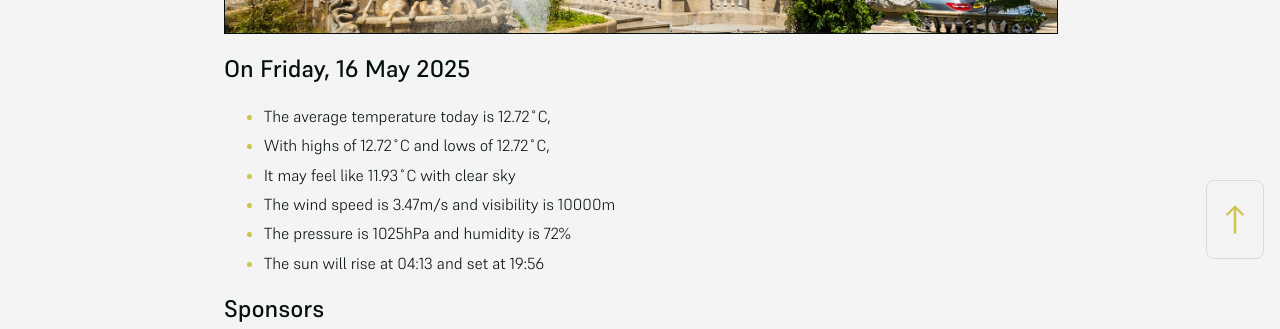
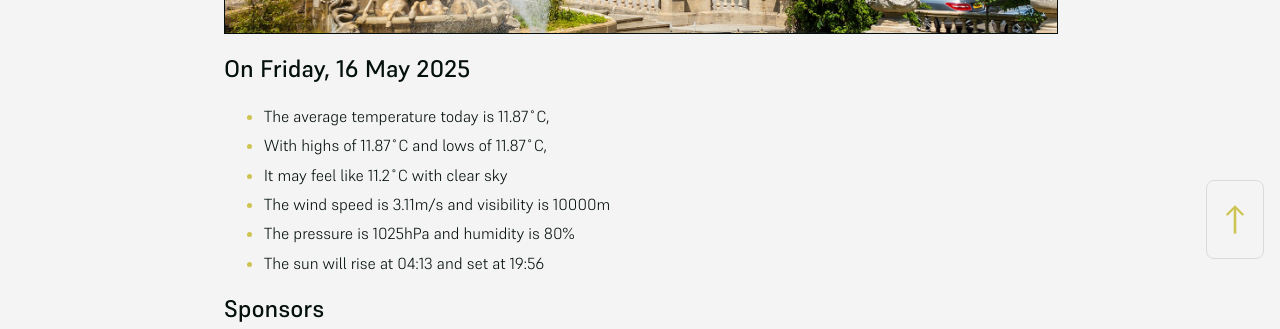
Before and after one commit to mat-0/cheltenham-open-data, a Jekyll site: the page built from index.md, in a window 1280 px wide. Shown: the part 625-954 px from the top of the page. Built offline with Jekyll 4.4.1, drawn with Linux system fonts in a browser that asks for light colours.

Commit message:
Updated 2025-05-16 22:58:01

```diff
--- a/index.md
+++ b/index.md
@@ -10,11 +10,11 @@ seo: Menu
 <!-- weather_marker starts -->
 ## On Friday, 16 May 2025
 
-- The average temperature today is 12.72˚C,
-- With highs of 12.72˚C and lows of 12.72˚C,
-- It may feel like 11.93˚C with clear sky
-- The wind speed is 3.47m/s and visibility is 10000m
-- The pressure is 1025hPa and humidity is 72%
+- The average temperature today is 11.87˚C,
+- With highs of 11.87˚C and lows of 11.87˚C,
+- It may feel like 11.2˚C with clear sky
+- The wind speed is 3.11m/s and visibility is 10000m
+- The pressure is 1025hPa and humidity is 80%
 - The sun will rise at 04:13 and set at 19:56
 
 <!-- weather_marker ends -->
```
Also changed, not shown: _data/flood.json (+5 -48 lines), _pages/news.md (+8 -8 lines).
